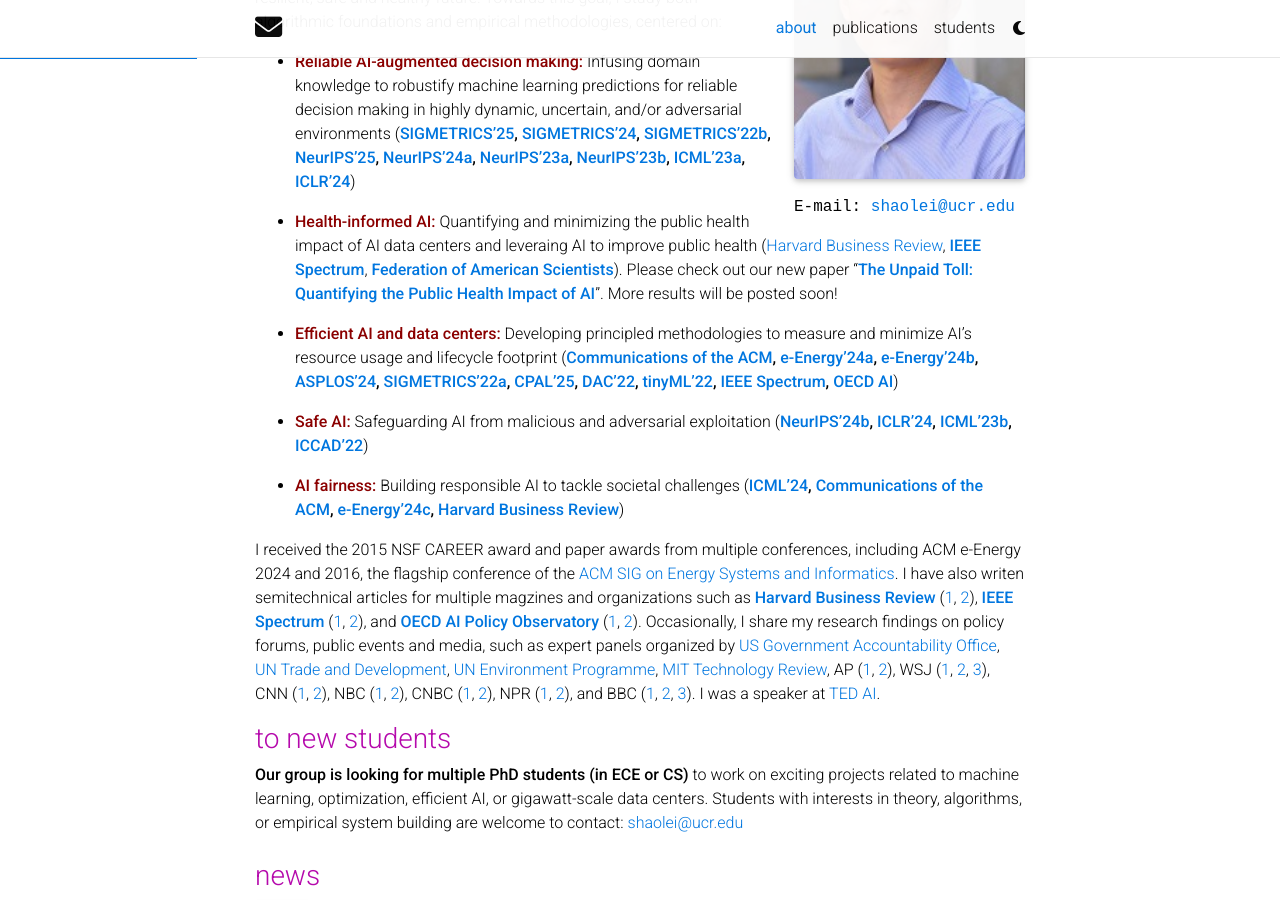
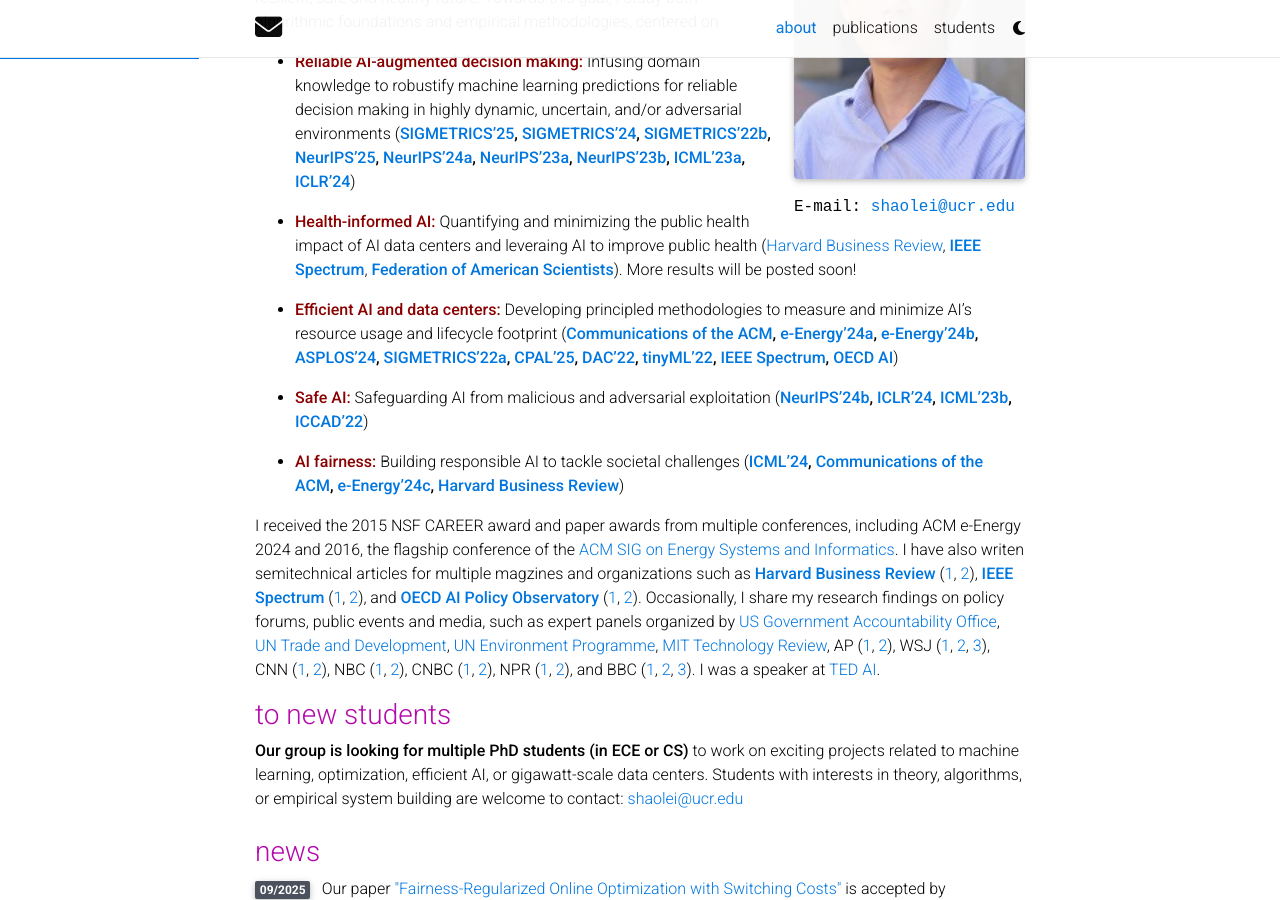
Before and after one commit to shaoleiren/shaoleiren.github.io, a Jekyll site: the page built from _pages/about.md, in a window 1280 px wide and 900 px high, scrolled down 312 px. Built offline with Jekyll 4.4.1, drawn with Linux system fonts in a browser that asks for light colours; full-size pictures stand in for the smaller copies a plugin makes; comment, search, counter and statistics services are not loaded; a style sheet for code colours, icons or effects is not loaded.

Commit message:
Update about.md

```diff
--- a/_pages/about.md
+++ b/_pages/about.md
@@ -26,8 +26,7 @@
 [NeurIPS'23a](https://arxiv.org/abs/2311.01568), [NeurIPS'23b](https://arxiv.org/abs/2310.20098), [ICML'23a](https://arxiv.org/abs/2306.00172), [ICLR'24](https://openreview.net/pdf?id=e2YOVTenU9)**)
 
 - **<span style="color:darkred;">Health-informed AI:</span>** Quantifying and minimizing
-the public health impact of AI data centers and leveraing AI to improve public health ([Harvard Business Review](https://hbr.org/2025/11/mitigating-the-public-health-impacts-of-ai-data-centers), **[IEEE Spectrum](https://spectrum.ieee.org/data-centers-pollution)**, **[Federation of American Scientists](https://fas.org/publication/advance-ai-with-cleaner-air-and-healthier-outcomes/)**). Please
-check out our new paper "**[The Unpaid Toll: Quantifying the Public Health Impact of AI](https://arxiv.org/abs/2412.06288)**''. More results will be posted soon!
+the public health impact of AI data centers and leveraing AI to improve public health ([Harvard Business Review](https://hbr.org/2025/11/mitigating-the-public-health-impacts-of-ai-data-centers), **[IEEE Spectrum](https://spectrum.ieee.org/data-centers-pollution)**, **[Federation of American Scientists](https://fas.org/publication/advance-ai-with-cleaner-air-and-healthier-outcomes/)**). More results will be posted soon!
 
 
 - **<span style="color:darkred;">Efficient AI and data centers:</span>** Developing principled methodologies to measure and minimize AI's resource usage and lifecycle footprint (**[Communications of the ACM](https://arxiv.org/abs/2304.03271), [e-Energy'24a](https://arxiv.org/abs/2405.17469), [e-Energy'24b](https://arxiv.org/abs/2311.03615), [ASPLOS'24](https://dl.acm.org/doi/abs/10.1145/3620665.3640374), [SIGMETRICS'22a](https://arxiv.org/abs/2111.01203), [CPAL'25](https://arxiv.org/abs/2502.14075), [DAC'22](https://arxiv.org/abs/2203.09680), [tinyML'22](https://cms.tinyml.org/wp-content/uploads/talks2022/2203.04894.pdf), [IEEE Spectrum](https://spectrum.ieee.org/ai-water-usage),
```
